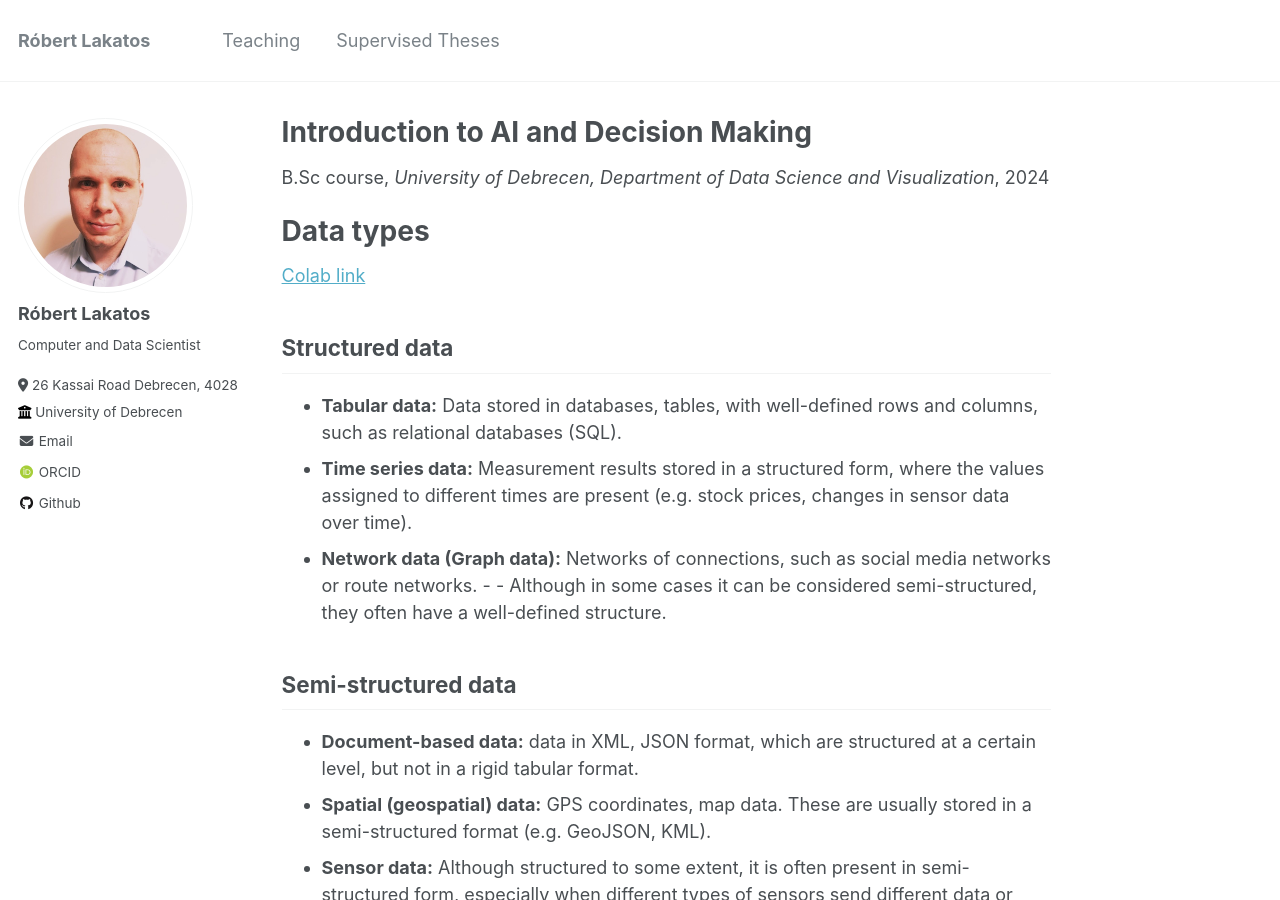
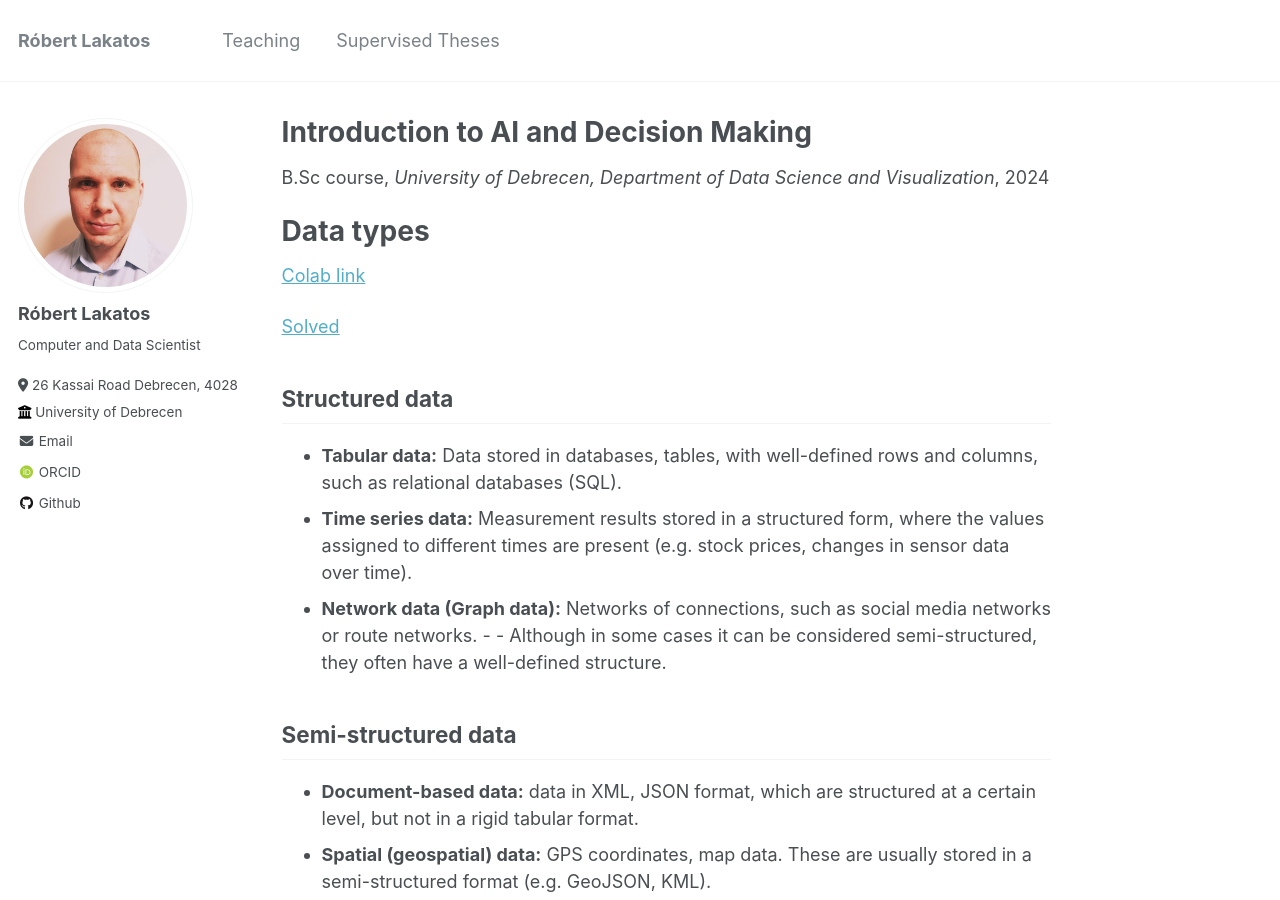
Before and after one commit to robertlakatos/me, a Jekyll site: the page built from materials/AIPD/labor/III-datatypes.md, in a window 1280 px wide and 900 px high. Built offline with Jekyll 4.4.1, drawn with Linux system fonts in a browser that asks for light colours; some web fonts are replaced.

Commit message:
202409231719

```diff
--- a/materials/AIPD/labor/III-datatypes.md
+++ b/materials/AIPD/labor/III-datatypes.md
@@ -11,6 +11,8 @@ location: "Debrecen, Hungary"
 # Data types
 
 [Colab link](https://colab.research.google.com/drive/1XYExe3U5C8AEY6ZtNeqyw2aF2U_FzKK6)
+
+[Solved](https://colab.research.google.com/drive/10CeHJrTS1XnmeKoWzPl7RFMDLpyEVtpY?authuser=2)
 
 ##  Structured data
 
```
Also changed, not shown: materials/AIPD/labor/II-decisionmaking.md (+0 -2 lines).
